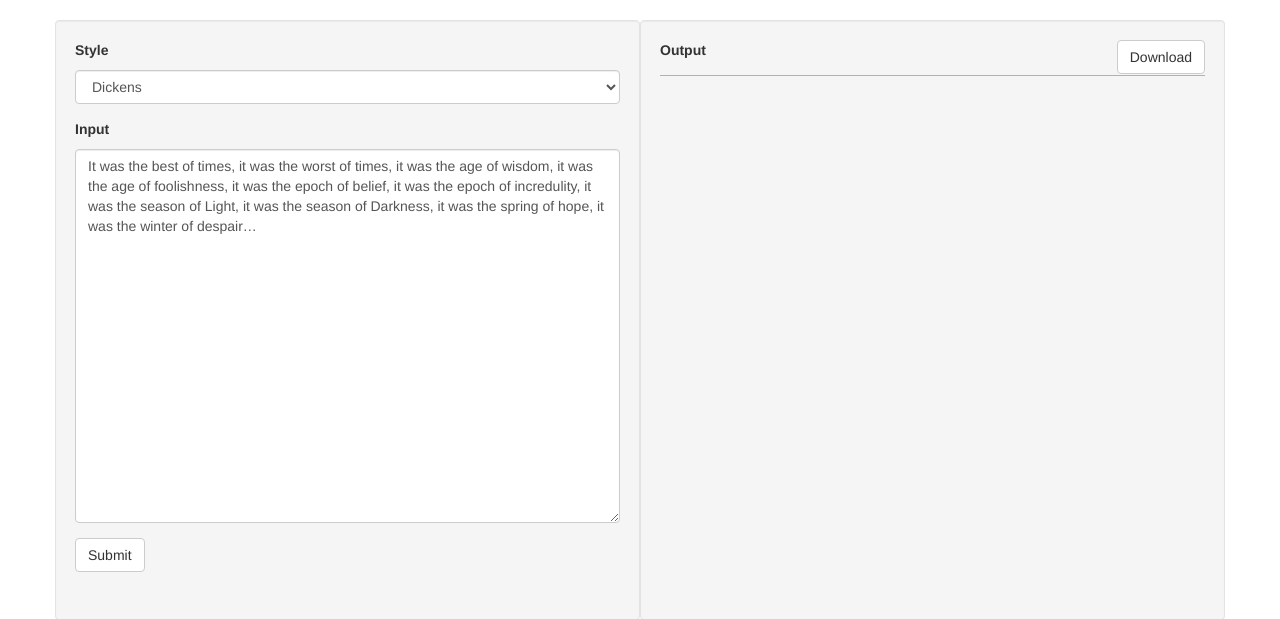
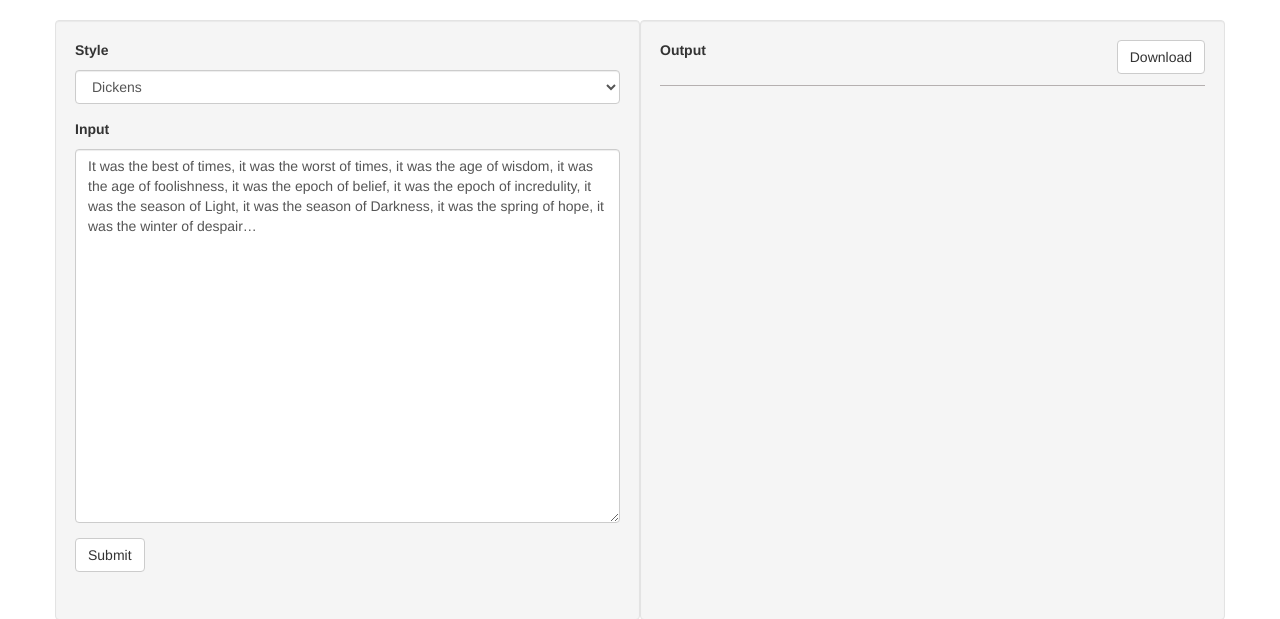
Before and after one commit to alexgerstein/hemingway-web, a Flask app: page / in a window 1280 px wide. Shown: the part 52-671 px from the top of the page. Run offline with Flask 2, Linux system fonts and the light colour scheme; some libraries are stand-ins or nearby versions.

Commit message:
Add spacing to header.

```diff
--- a/app/static/css/default.css
+++ b/app/static/css/default.css
@@ -4,6 +4,10 @@
 
 .well {
 	min-height: 600px;
+}
+
+.output-header {
+	padding-bottom: 10px;
 }
 
 highlight {
--- a/app/templates/index.html
+++ b/app/templates/index.html
@@ -11,8 +11,10 @@
             {% endcall %}
 		</div>
 		<div class="well col-md-6">
-			<label>Output</label>
-			<button type="button" class="btn btn-default pull-right" onclick="download()">Download</button>
+			<div class="output-header">
+				<label>Output</label>
+				<button type="button" class="btn btn-default pull-right" onclick="download()">Download</button>
+			</div>
 			<p id="loading">
 				<div class="progress">
 					<div class="progress-bar progress-bar-striped active" role="progressbar" style="width: 0%">
```
